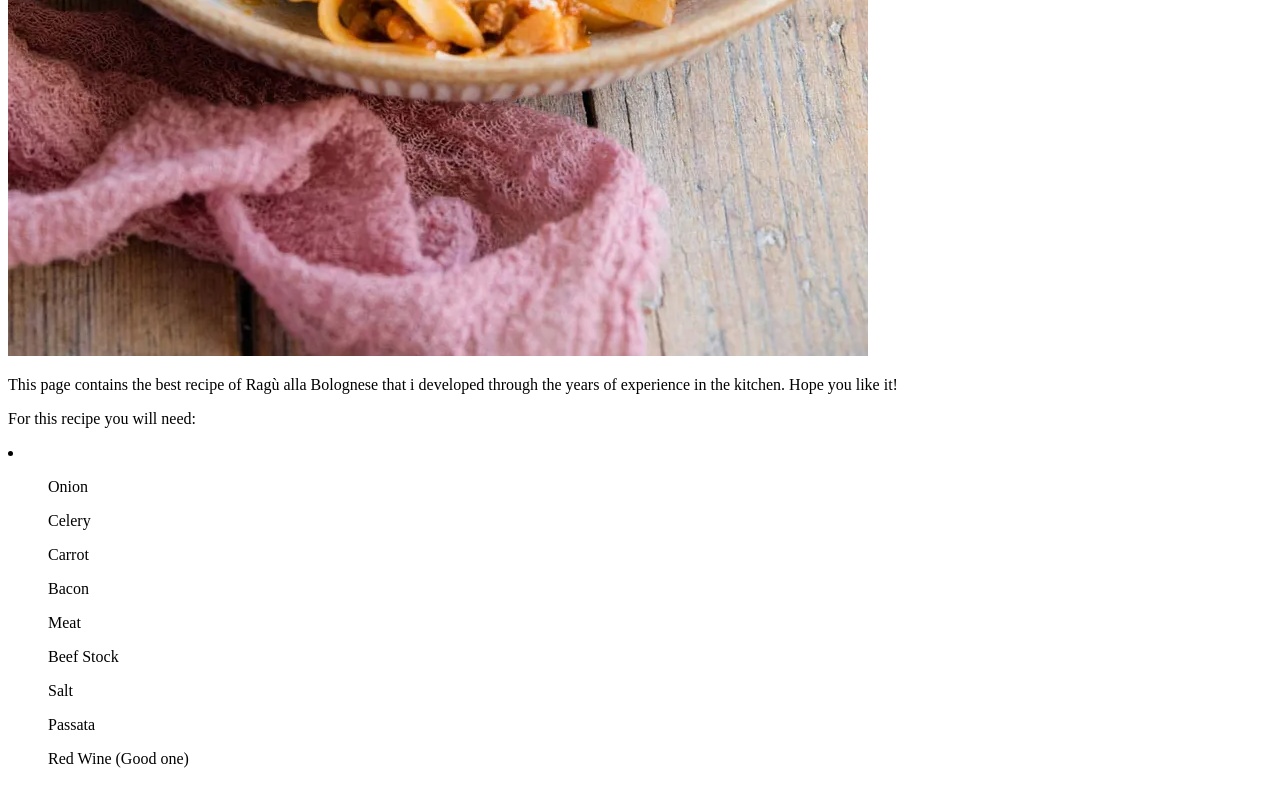
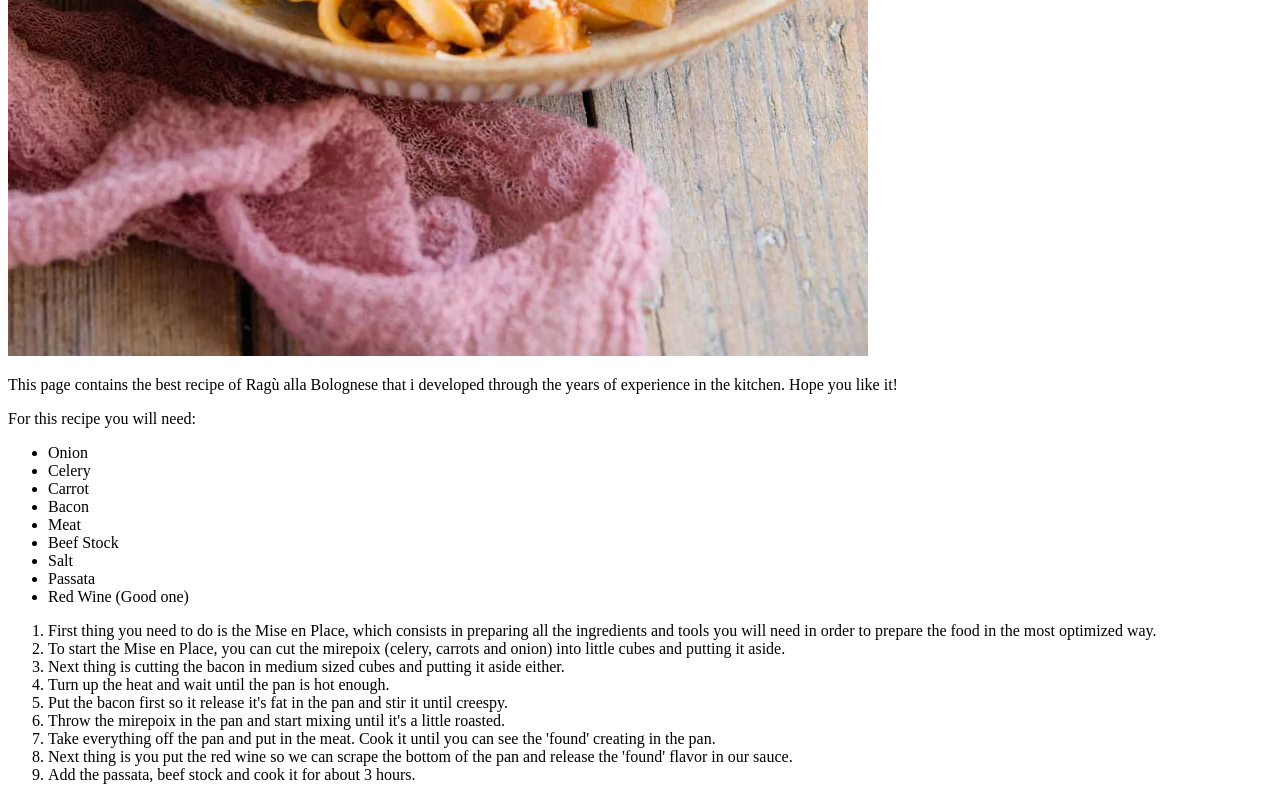
Before and after one commit to joaokoenig/odin-recipes, a plain HTML site: page bolognese.html in a window 1280 px wide. Shown: the part 1013-1813 px from the top of the page. Drawn offline with Linux system fonts and the light colour scheme.

Commit message:
feat: add the step by step list

```diff
--- a/bolognese.html
+++ b/bolognese.html
@@ -10,16 +10,27 @@
     <img src="images/bolognese.webp" alt="">
     <p>This page contains the best recipe of Ragù alla Bolognese that i developed through the years of experience in the kitchen. Hope you like it!</p>
     <p>For this recipe you will need:</p>
-    <li>
-        <ul>Onion</ul>
-        <ul>Celery</ul>
-        <ul>Carrot</ul>
-        <ul>Bacon</ul>
-        <ul>Meat</ul>
-        <ul>Beef Stock</ul>
-        <ul>Salt</ul>
-        <ul>Passata</ul>
-        <ul>Red Wine (Good one)</ul>
-    </li>
+    <ul>
+        <li>Onion</li>
+        <li>Celery</li>
+        <li>Carrot</li>
+        <li>Bacon</li>
+        <li>Meat</li>
+        <li>Beef Stock</li>
+        <li>Salt</li>
+        <li>Passata</li>
+        <li>Red Wine (Good one)</li>
+    </ul>
+    <ol>
+        <li>First thing you need to do is the Mise en Place, which consists in preparing all the ingredients and tools you will need in order to prepare the food in the most optimized way.</li>
+        <li>To start the Mise en Place, you can cut the mirepoix (celery, carrots and onion) into little cubes and putting it aside.</li>
+        <li>Next thing is cutting the bacon in medium sized cubes and putting it aside either.</li>
+        <li>Turn up the heat and wait until the pan is hot enough.</li>
+        <li>Put the bacon first so it release it's fat in the pan and stir it until creespy.</li>
+        <li>Throw the mirepoix in the pan and start mixing until it's a little roasted.</li>
+        <li>Take everything off the pan and put in the meat. Cook it until you can see the 'found' creating in the pan.</li>
+        <li>Next thing is you put the red wine so we can scrape the bottom of the pan and release the 'found' flavor in our sauce.</li>
+        <li>Add the passata, beef stock and cook it for about 3 hours. </li>
+    </ol>
 </body>
 </html>
```
